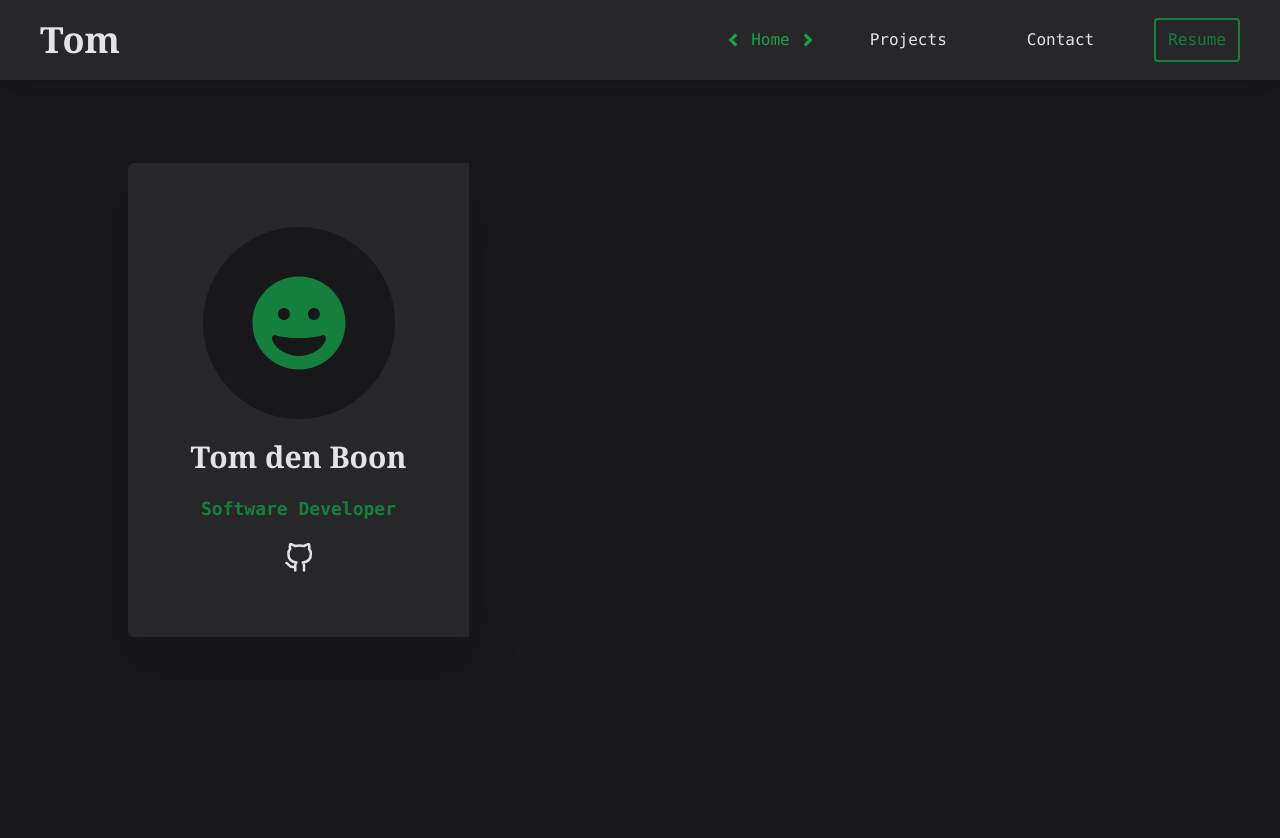
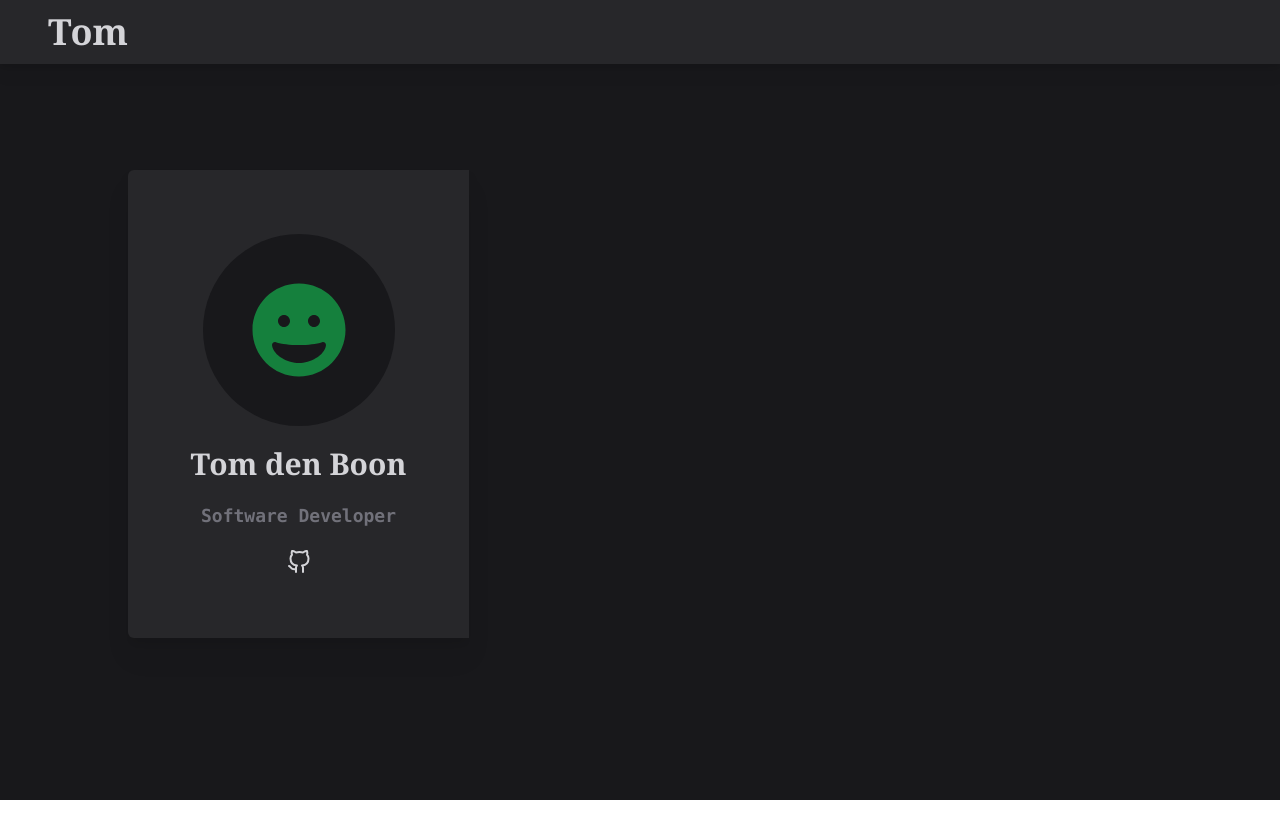
Before and after one commit to tomdenboon/portfolio-v1, a React (Create React App) app: page / in a window 1280 px wide. Shown: the top 838 px of the page. After the commit the page ends 800 px from the top, so only its background shows below. Built offline with nearby package versions, Linux system fonts and the light colour scheme.

Commit message:
improved styling

```diff
--- a/src/App.js
+++ b/src/App.js
@@ -11,6 +11,7 @@ import Projects from './components/Projects';
 function App() {
   return (
     <Router>
+      <div className="bg-gray-900 text-gray-300">
         <Navbar />
         <Switch>
           <Route exact path="/">
@@ -23,6 +24,7 @@ function App() {
             <Projects />
           </Route>
         </Switch>
+      </div>
     </Router>
   );
 }
--- a/src/components/BottomArrow.js
+++ /dev/null
@@ -1,19 +0,0 @@
-import React from "react";
-import { FaLongArrowAltDown } from "react-icons/fa";
-
-function BottomArrow() {
-  return (
-    <div
-      className="group absolute bottom-5 flex flex-col items-center justify-center cursor-pointer transform
-        animate-fade-in-up-delay-300 opacity-0"
-    >
-      <span className="absolute ml-3 mb-11 flex h-3 w-3 group-hover:opacity-0 ease-in duration-300">
-        <span className="animate-ping absolute inline-flex h-3 w-3 rounded-full bg-green-600 opacity-75 pointer-events-none"></span>
-        <span className="relative inline-flex rounded-full h-3 w-3 bg-green-700 pointer-events-none"></span>
-      </span>
-      <FaLongArrowAltDown className="text-gray-200 text-5xl group-hover:text-gray-400" />
-    </div>
-  );
-}
-
-export default BottomArrow;
--- a/src/components/Home.js
+++ b/src/components/Home.js
@@ -1,23 +1,10 @@
-import React, { useRef } from "react";
+import React from "react";
 import PersonCard from "./personCard/PersonCard";
-import BottomArrow from "./BottomArrow";
 
 function Home() {
-  const myRef = useRef(null);
-
-  const executeScroll = () => {
-    console.log("clickclak");
-    myRef.current.scrollIntoView({ behavior: "smooth" });
-  };
   return (
-    <div className="flex flex-col bg-gray-900">
-      <div className="flex flex-col items-center justify-center mt-20 sm:mt-0 sm:h-screen">
-        <PersonCard />
-        <button className="hidden sm:flex" onClick={executeScroll}>
-          <BottomArrow />
-        </button>
-      </div>
-      <div className="flex h-screen" ref={myRef}></div>
+    <div className="flex flex-col items-center justify-center mt-16 sm:mt-0 sm:h-screen">
+      <PersonCard />
     </div>
   );
 }
--- a/src/components/Navbar.js
+++ b/src/components/Navbar.js
@@ -6,16 +6,16 @@ import { NavLink } from "react-router-dom";
 function Navbar() {
   return (
     <div
-      className="text-gray-200 font-mono top-0 left-0 flex w-full justify-between
-      absolute h-20 bg-gray-800 items-center shadow-xl"
+      className="font-mono top-0 left-0 flex w-full justify-between
+      absolute h-16 bg-gray-800 items-center filter drop-shadow-lg px-12"
     >
       <NavLink
         to="/"
-        className="animate-fade-in text-4xl font-serif font-bold cursor-pointer mx-10 opacity-0"
+        className="animate-fade-in text-4xl font-serif font-bold cursor-pointer opacity-0"
       >
         Tom
       </NavLink>
-      <div className="flex items-center invisible md:visible">
+      <div className="sm:flex hidden items-center">
         <div className="animate-fade-in-down-delay-400 opacity-0">
           <NavbarItem routeName="/">Home</NavbarItem>
         </div>
@@ -25,7 +25,7 @@ function Navbar() {
         <div className="animate-fade-in-down-delay-600 opacity-0">
           <NavbarItem routeName="/contact">Contact</NavbarItem>
         </div>
-        <div className="animate-fade-in-down-delay-700 opacity-0 ml-5 mr-10">
+        <div className="animate-fade-in-down-delay-700 opacity-0 ml-8">
           <NavLink to="/resume">
             <CustomButton1 title="Resume" />
           </NavLink>
--- a/src/components/NavbarItem.js
+++ b/src/components/NavbarItem.js
@@ -21,7 +21,7 @@ function NavbarItem(props) {
   return (
     <NavLink
       to={props.routeName}
-      className="flex items-center justify-center hover:text-green-600 cursor-pointer mx-5
+      className="flex items-center justify-center hover:text-green-600 cursor-pointer mx-8
             ease-out duration-300 group"
       activeClassName="text-green-600"
       exact
--- a/src/components/personCard/PersonCard.js
+++ b/src/components/personCard/PersonCard.js
@@ -5,8 +5,8 @@ import PersonCardRight from "./PersonCardRight";
 function PersonCard() {
   return (
     <div
-      className="relative flex font text-gray-200 filter drop-shadow-2xl
-      rounded-md m-2 sm:flex-row flex-col sm:mx-8 min-w-min max-w-screen-lg items-stretch"
+      className="relative flex font filter drop-shadow-xl
+      rounded-md m-2 sm:flex-row flex-col sm:mb-0 mb-12 sm:mx-8 min-w-min max-w-screen-lg items-stretch"
     >
       <PersonCardLeft />
       <PersonCardRight />
--- a/src/components/personCard/PersonCardLeft.js
+++ b/src/components/personCard/PersonCardLeft.js
@@ -25,11 +25,11 @@ function PersonCardLeft() {
       <div className="flex text-3xl text-center font-serif font-black mt-5">
         Tom den Boon
       </div>
-      <div className="flex text-lg text-green-700 font-mono font-black mt-5 text-center">
+      <div className="flex text-lg text-gray-500 font-mono font-black mt-5 text-center">
         Software Developer
       </div>
       <a href="https://github.com/tomdenboon" target="_blank" rel="noreferrer">
-        <div className="flex text-3xl mt-5 hover:text-green-700 cursor-pointer select-none">
+        <div className="flex text-2xl mt-5 hover:text-green-600 cursor-pointer select-none">
           <FiGithub />
         </div>
       </a>
```
Also changed, not shown: src/index.css (line endings or trailing spaces).
